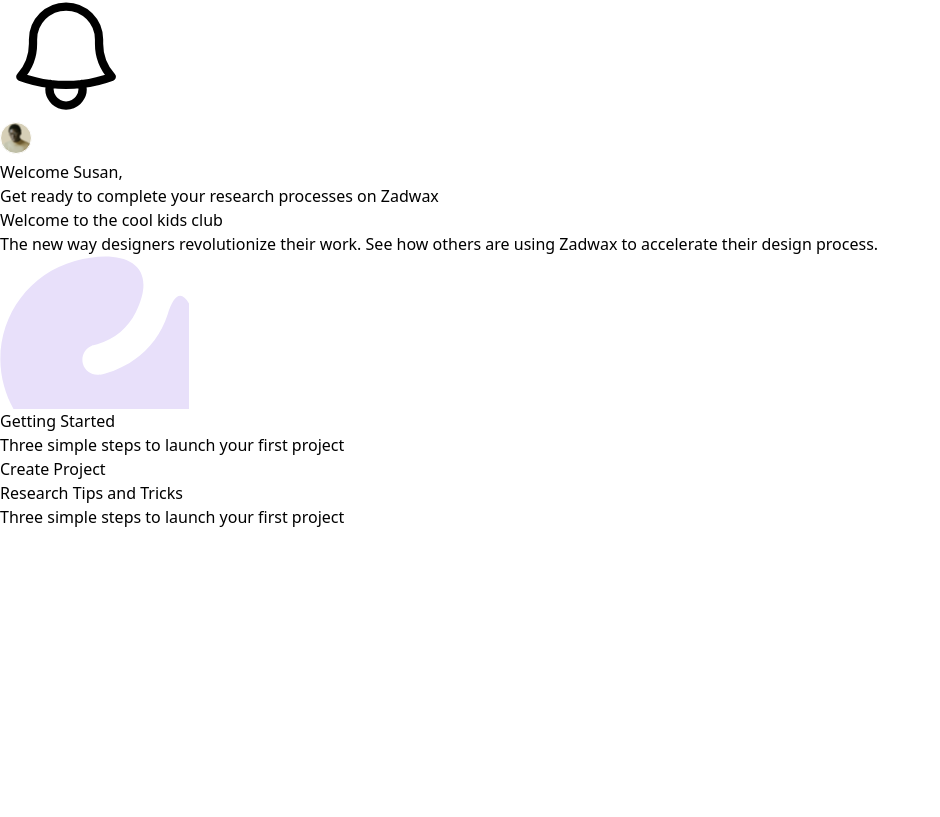
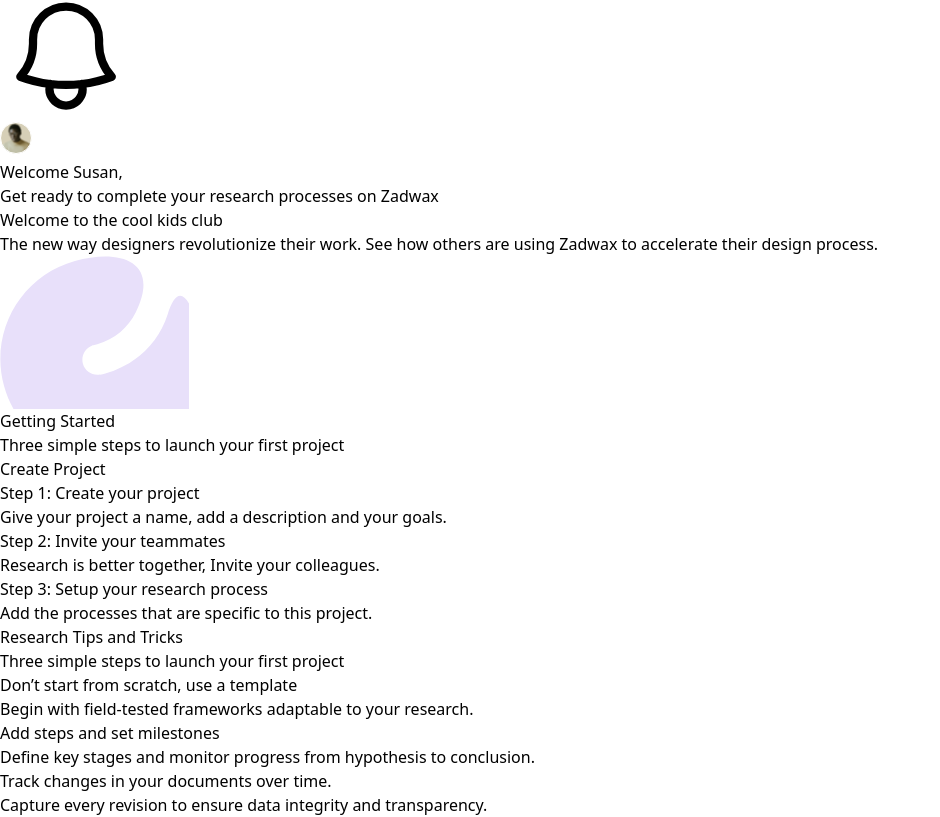
Before and after one commit to Hardey18/zadwax, a React (Vite) app: page / in a window 1280 px wide. Shown: the part 8024-8841 px from the top of the page, without its empty margins (0-940 px from the left). Before the commit the page ends 8553 px from the top, so only its background shows below. Built offline with nearby package versions, Linux system fonts and the light colour scheme.

Commit message:
Getting started and research section done

```diff
--- a/src/pages/Home.tsx
+++ b/src/pages/Home.tsx
@@ -1,34 +1,123 @@
 const Home = () => {
+  const gettingStartedData = [
+    {
+      id: 1,
+      title: "Step 1: Create your project",
+      content: "Give your project a name, add a description and your goals.",
+    },
+    {
+      id: 2,
+      title: "Step 2: Invite your teammates",
+      content: "Research is better together, Invite your colleagues.",
+    },
+    {
+      id: 3,
+      title: "Step 3: Setup your research process",
+      content: "Add the processes that are specific to this project.",
+    },
+  ];
+
+  const researchData = [
+    {
+      id: 1,
+      title: "Don’t start from scratch, use a template",
+      content: "Begin with field-tested frameworks adaptable to your research.",
+    },
+    {
+      id: 2,
+      title: "Add steps and set milestones",
+      content:
+        "Define key stages and monitor progress from hypothesis to conclusion.",
+    },
+    {
+      id: 3,
+      title: "Track changes in your documents over time.",
+      content:
+        "Capture every revision to ensure data integrity and transparency.",
+    },
+  ];
   return (
     <div>
       <div>
-            <h1 className='text-[#0C111D] font-extrabold text-[24px]'>Welcome Susan,</h1>
-            <p className='text-[#344054] font-light mt-2'>Get ready to complete your research processes on Zadwax</p>
+        <h1 className="text-[#0C111D] font-extrabold text-[24px]">
+          Welcome Susan,
+        </h1>
+        <p className="text-[#344054] font-light mt-2">
+          Get ready to complete your research processes on Zadwax
+        </p>
       </div>
 
-        <div className='bg-[#F0EBFC] pt-8 pl-4 rounded-md mt-4 flex'>
+      <div className="bg-[#F0EBFC] pt-8 pl-4 rounded-lg mt-4 flex">
         <div>
-                <p className='text-[10px] lg:text-[12px] mb-2'>Welcome to the cool kids club</p>
-                <h2 className='text-[#4A24A1] text-[13px] lg:text-[24px] text-justify'>The new way designers revolutionize their work. See how others are using Zadwax to accelerate their design process.</h2>
+          <p className="text-[10px] lg:text-[12px] mb-2">
+            Welcome to the cool kids club
+          </p>
+          <h2 className="text-[#4A24A1] text-[13px] lg:text-[24px] text-justify">
+            The new way designers revolutionize their work. See how others are
+            using Zadwax to accelerate their design process.
+          </h2>
         </div>
-            <img src="/vector.svg" alt="Vector" className='w-1/2 lg:w-1/5' />
+        <img
+          src="/vector.svg"
+          alt="Vector"
+          className="w-1/2 lg:w-1/5 rounded-lg"
+        />
       </div>
 
-        <div className='flex justify-between lg:flex-row flex-col mt-8'>
-            <div className='flex justify-between w-[100%] lg:w-[55%] bg-white rounded-md mr-0 lg:mr-4 p-4'>
+      <div className="flex justify-between lg:flex-row flex-col mt-8">
+        <div className="w-[100%] lg:w-[55%] bg-white rounded-lg mr-0 lg:mr-4 p-4 border border-[#EAECF0]">
+          <div className="flex justify-between">
             <div>
-                    <h2 className='font-extrabold'>Getting Started</h2>
-                    <p>Three simple steps to launch your first project</p>
+              <h2 className="font-extrabold text-[18px]">Getting Started</h2>
+              <p className="font-extralight text-[10px] lg:text-[14px]">
+                Three simple steps to launch your first project
+              </p>
             </div>
-                <div><button>Create Project</button></div>
+            <div>
+              <button className="bg-[#6832E3] text-white text-[8px] lg:text-[16px] p-2 rounded-lg">
+                Create Project
+              </button>
             </div>
-            <div className='w-[100%] lg:w-[45%] bg-white rounded-md ml-0 lg:ml-4 p-4 mt-4 lg:mt-0'>
-                <h2 className='font-extrabold'>Research Tips and Tricks</h2>
-                <p>Three simple steps to launch your first project</p>
+          </div>
+
+          <div className="mt-2 pb-2 border-t border-[#EAECF0]">
+            {gettingStartedData.map((data) => (
+              <>
+                <h4 className="mt-4 text-[14px] lg:text-[16px]">
+                  {data.title}
+                </h4>
+                <p className="font-extralight text-[10px] lg:text-[14px]">
+                  {data.content}
+                </p>
+              </>
+            ))}
+          </div>
+        </div>
+        <div className="w-[100%] lg:w-[45%] bg-white rounded-lg ml-0 lg:ml-4 p-4 mt-4 lg:mt-0 border border-[#EAECF0]">
+          <div>
+            <h2 className="font-extrabold text-[18px]">
+              Research Tips and Tricks
+            </h2>
+            <p className="font-extralight text-[10px] lg:text-[14px]">
+              Three simple steps to launch your first project
+            </p>
+          </div>
+          <div className="mt-2 pb-2 border-t border-[#EAECF0]">
+            {researchData.map((data) => (
+              <>
+                <h4 className="mt-4 text-[14px] lg:text-[16px]">
+                  {data.title}
+                </h4>
+                <p className="font-extralight text-[10px] lg:text-[14px]">
+                  {data.content}
+                </p>
+              </>
+            ))}
           </div>
         </div>
       </div>
-  )
-}
+    </div>
+  );
+};
 
-export default Home
+export default Home;
```
Lines whose indentation alone changed are shown as unchanged.
